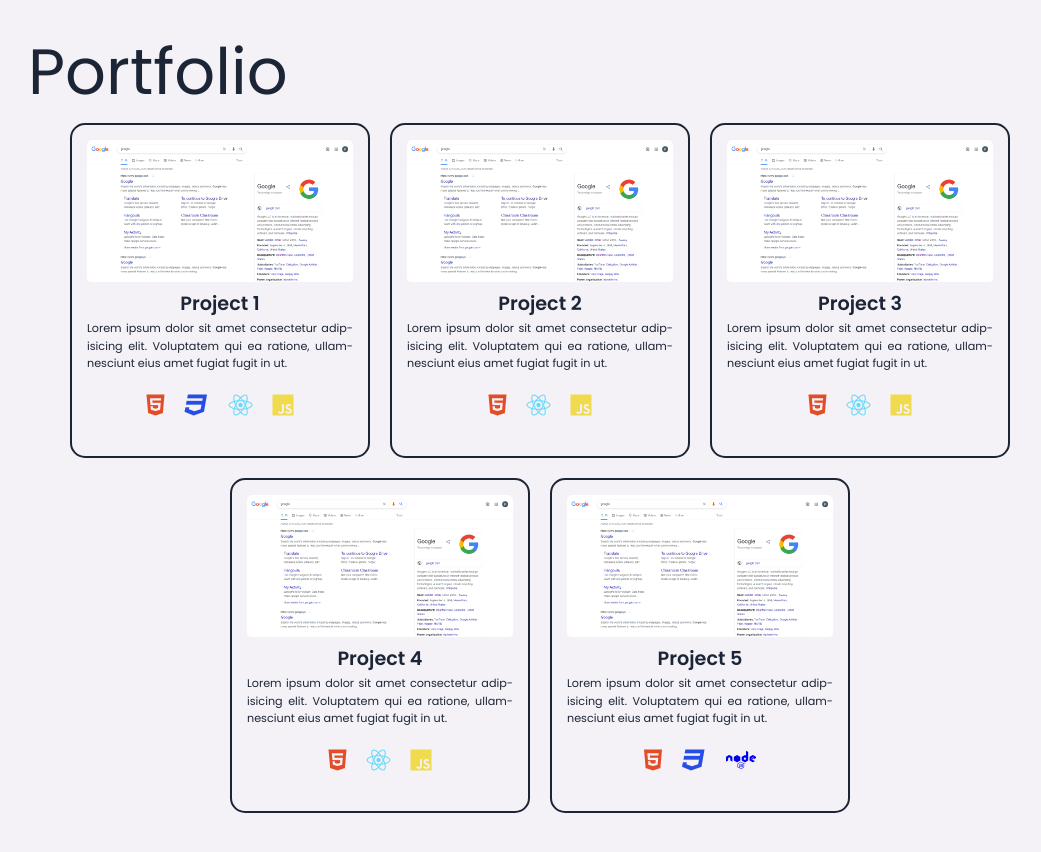
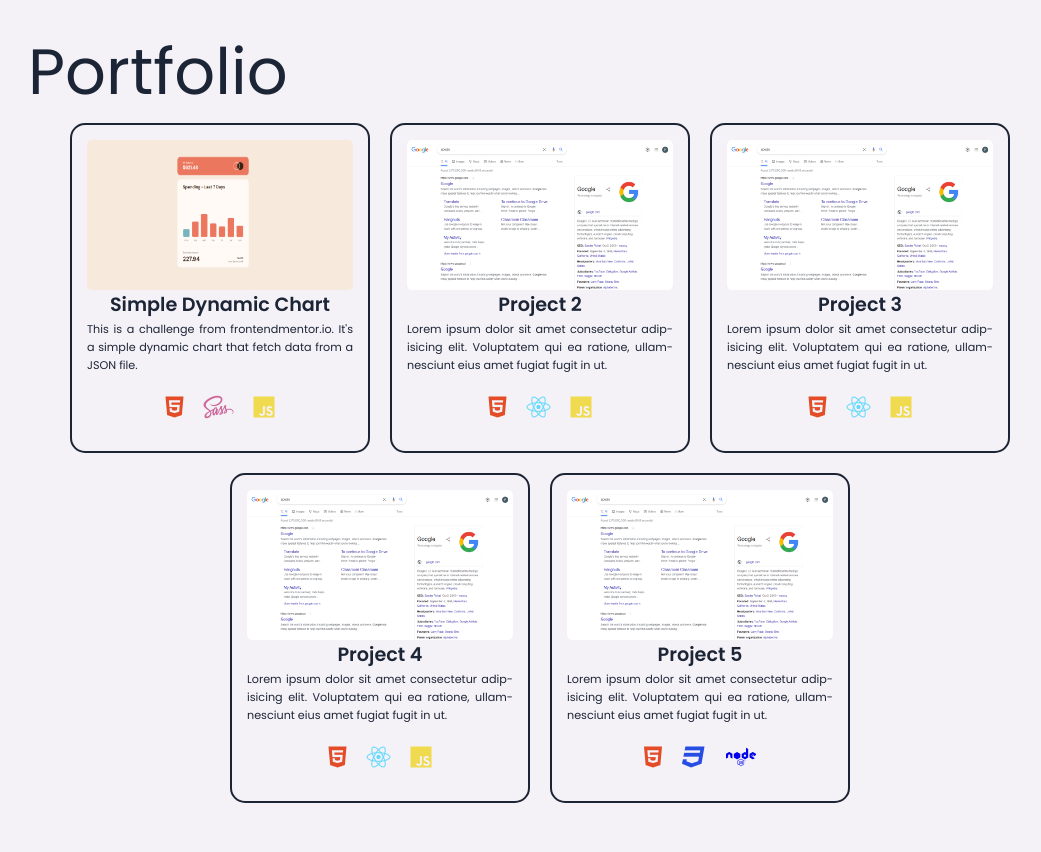
Before and after one commit to rapnavalez/rapnavalez.github.io, a plain HTML site: page index.html in a window 1280 px wide. Shown: the part 1520-2372 px from the top of the page, without its empty margins (100-1141 px from the left). Drawn offline with Linux system fonts and the light colour scheme.

Commit message:
added a project
*added a project
*fixed some styles

```diff
--- a/data.js
+++ b/data.js
@@ -1,15 +1,15 @@
 const projects = [
     {
-        title: "Project 1",
-        img: "./images/image.png",
-        desc: "Lorem ipsum dolor sit amet consectetur adipisicing elit. Voluptatem qui ea ratione, ullamnesciunt eius amet fugiat fugit in ut.",
+        title: "Simple Dynamic Chart",
+        img: "./images/dynamicchart.png",
+        desc: "This is a challenge from frontendmentor.io. It's a simple dynamic chart that fetch data from a JSON file.",
         language: [
             `<i class="fa-brands fa-html5"></i>`,
-            `<i class="fa-brands fa-css3"></i>`,
-            `<i class="fa-brands fa-react"></i>`,
+            `<i class="fa-brands fa-sass"></i>`, ,
             `<i class="fa-brands fa-js"></i>`
         ],
-        link: "google.com"
+        link: "https://rapnavalez.github.io/expensechart.github.io/",
+        category: "challenge"
     },
     {
         title: "Project 2",
--- a/styles/components/_icons.scss
+++ b/styles/components/_icons.scss
@@ -13,3 +13,7 @@
 .fa-js {
     color: #f0db4f;
 }
+
+.fa-sass {
+    color: #CD6799;
+}
--- a/styles/pages/_portfolio.scss
+++ b/styles/pages/_portfolio.scss
@@ -20,6 +20,7 @@
             .project-card {
                 position: relative;
                 max-width: 300px;
+                height: 330px;
                 padding: 15px;
                 border: 2px solid var(--text);
                 border-radius: 15px;
@@ -63,10 +64,12 @@
                     .project-img {
                         overflow: hidden;
                         width: 100%;
+                        height: 150px;
                         border-radius: 5px;
 
                         img {
                             width: 100%;
+                            height: 100%;
                             transition: all 0.2s;
                         }
                     }
```
Also changed, not shown: images/dynamicchart.png (added), images/logo.png (deleted), images/logo.svg (deleted), styles.css.
